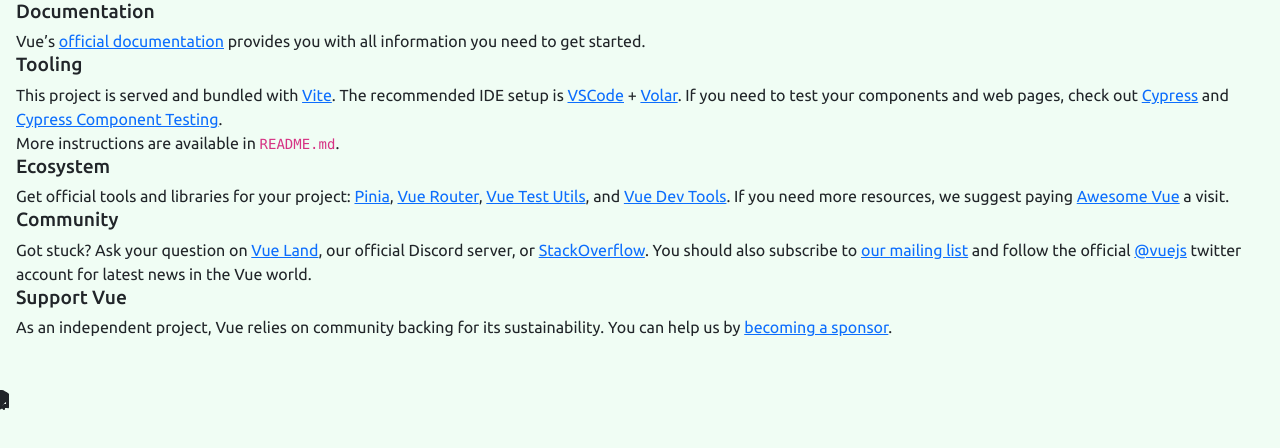
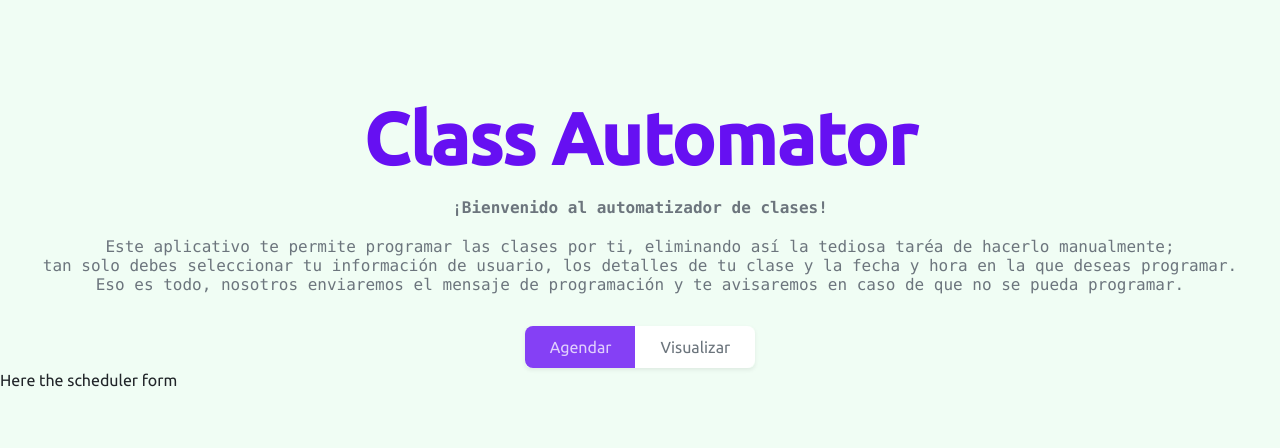
Before and after one commit to kevocde/class-automator, a Vue app in the folder public/: page / in a window 1280 px wide. Shown: the top 448 px of the page. Built offline with nearby package versions, Linux system fonts and the light colour scheme.

Commit message:
[added] vistas principales y routing

```diff
--- a/public/src/App.vue
+++ b/public/src/App.vue
@@ -1,9 +1,9 @@
 <script setup>
-import { RouterLink, RouterView } from 'vue-router'
+import InitView from '@/views/InitView.vue'
 </script>
 
 <template>
-  <RouterView />
+  <InitView />
 </template>
 
 <style scoped>
--- a/public/src/components/Navigator.vue
+++ b/public/src/components/Navigator.vue
@@ -14,10 +14,10 @@ export default {
   <nav class="container-fluid navigator d-flex justify-content-center">
       <ul class="btn-group shadow-sm p-0 m-0 navigator-list">
         <li class="btn btn-lg fs-6 px-4 py-2 navigator-item">
-          <RouterLink to="init" active-class="active" class="navigator-item-link">Agendar</RouterLink>
+          <RouterLink to="/" active-class="active" class="navigator-item-link">Agendar</RouterLink>
         </li>
         <li class="btn btn-lg fs-6 px-4 py-2 navigator-item">
-          <RouterLink to="list" active-class="active" class="navigator-item-link">Visualizar</RouterLink>
+          <RouterLink to="/list" active-class="active" class="navigator-item-link">Visualizar</RouterLink>
         </li>
       </ul>
   </nav>
--- a/public/src/router/index.js
+++ b/public/src/router/index.js
@@ -1,27 +1,19 @@
 import { createRouter, createWebHistory } from 'vue-router'
-import HomeView from '../views/HomeView.vue'
-import InitView from '../views/InitView.vue'
+import ScheduleView from '../views/ScheduleView.vue'
+import ListView from '../views/ListView.vue'
 
 const router = createRouter({
   history: createWebHistory(import.meta.env.BASE_URL),
   routes: [
     {
       path: '/',
-      name: 'home',
-      component: HomeView
+      name: 'schedule',
+      component: ScheduleView
     },
     {
-      path: '/about',
-      name: 'about',
-      // route level code-splitting
-      // this generates a separate chunk (About.[hash].js) for this route
-      // which is lazy-loaded when the route is visited.
-      component: () => import('../views/AboutView.vue')
-    },
-    {
-      path: '/init',
-      name: 'init',
-      component: InitView
+      path: '/list',
+      name: 'list',
+      component: ListView
     },
   ]
 })
--- a/public/src/views/InitView.vue
+++ b/public/src/views/InitView.vue
@@ -7,4 +7,5 @@ import Navigator from '../components/Navigator.vue'
   <MainTitle />
   <div class="py-3"></div>
   <Navigator />
+  <RouterView />
 </template>
--- /dev/null
+++ b/public/src/views/ListView.vue
@@ -0,0 +1,5 @@
+<script setup></script>
+
+<template>
+  <div><p>Here the list</p></div>
+</template>
--- /dev/null
+++ b/public/src/views/ScheduleView.vue
@@ -0,0 +1,5 @@
+<script setup></script>
+
+<template>
+  <div><p>Here the scheduler form</p></div>
+</template>
```
